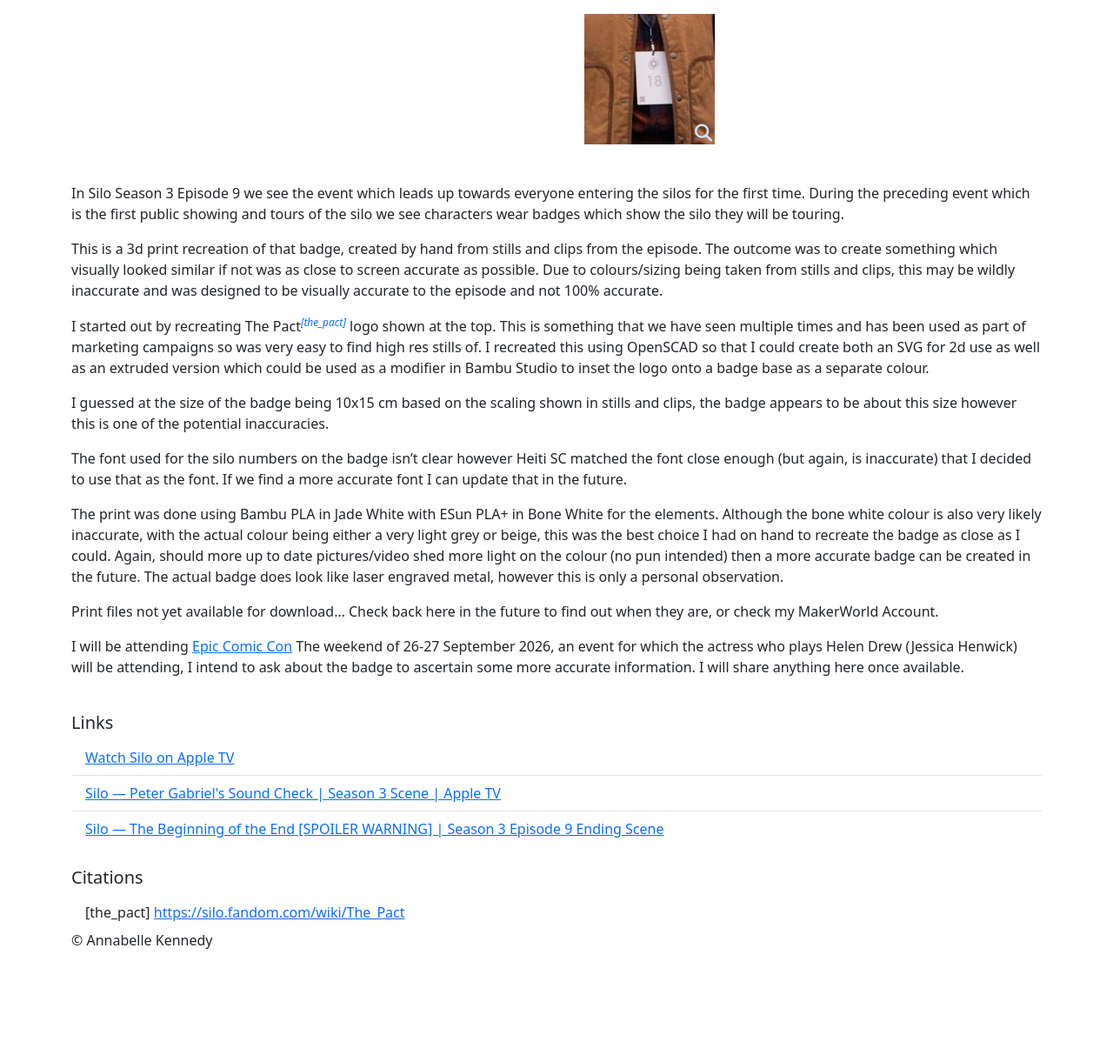
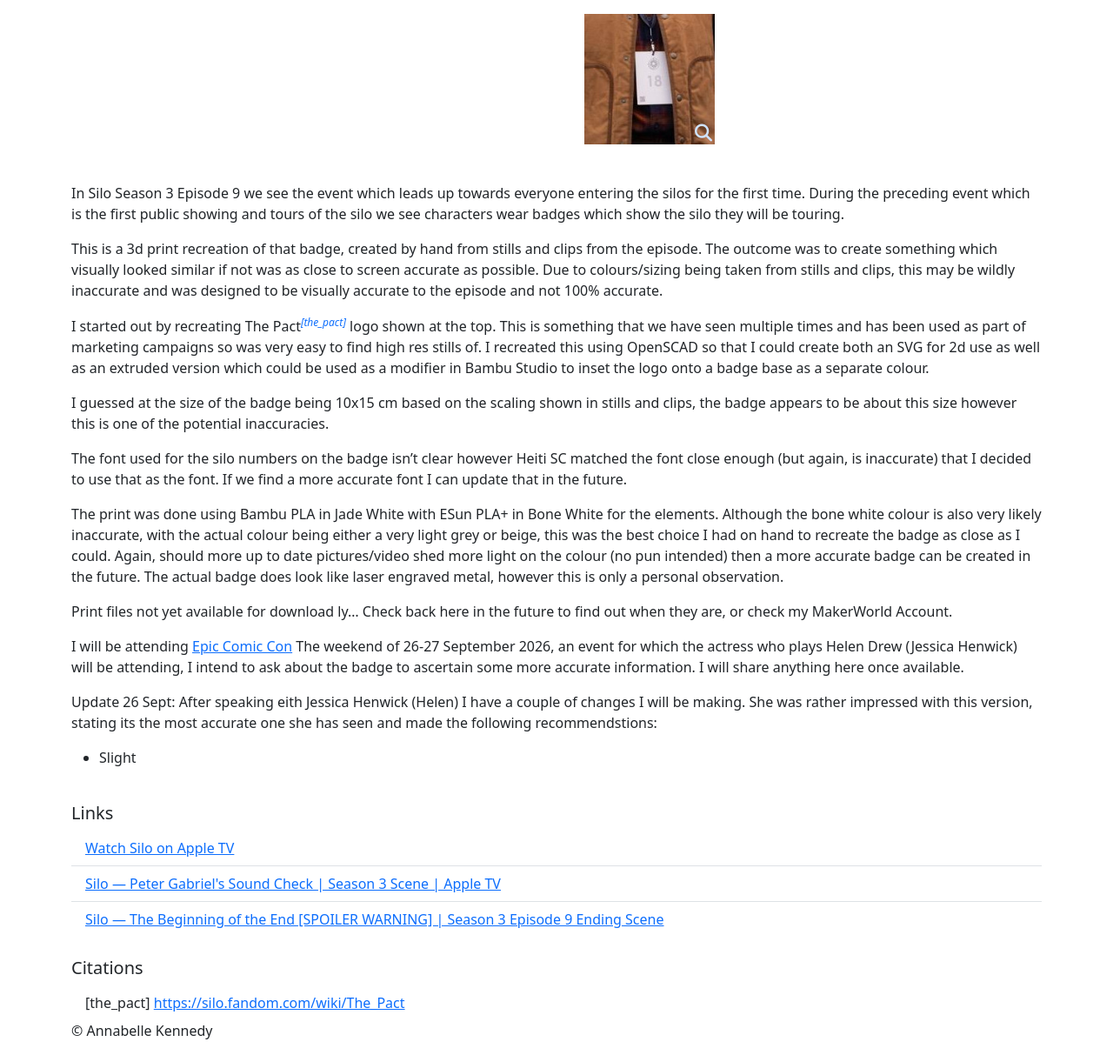
Before and after one commit to queekusme/queekusme.github.com, a Jekyll site: the page built from _projects/silo_tour_badge.md, in a window 1280 px wide, cut to the strip 254-1467 px from the top of the page. Shown: the whole strip at 87% size. Built offline with Jekyll 4.4.1, drawn with Linux system fonts in a browser that asks for light colours; before the commit the page ends 1363 px from its top, so only the background shows below that.

Commit message:
Update silo_tour_badge.md

```diff
--- a/_projects/silo_tour_badge.md
+++ b/_projects/silo_tour_badge.md
@@ -33,6 +33,9 @@ The font used for the silo numbers on the badge isn't clear however Heiti SC mat
 
 The print was done using Bambu PLA in Jade White with ESun PLA+ in Bone White for the elements. Although the bone white colour is also very likely inaccurate, with the actual colour being either a very light grey or beige, this was the best choice I had on hand to recreate the badge as close as I could. Again, should more up to date pictures/video shed more light on the colour (no pun intended) then a more accurate badge can be created in the future. The actual badge does look like laser engraved metal, however this is only a personal observation.
 
-Print files not yet available for download... Check back here in the future to find out when they are, or check my MakerWorld Account.
+Print files not yet available for download ly... Check back here in the future to find out when they are, or check my MakerWorld Account.
 
 I will be attending [Epic Comic Con](https://www.forthefans.uk/) The weekend of 26-27 September 2026, an event for which the actress who plays Helen Drew (Jessica Henwick) will be attending, I intend to ask about the badge to ascertain some more accurate information. I will share anything here once available.
+
+Update 26 Sept: After speaking eith Jessica Henwick (Helen) I have a couple of changes I will be making. She was rather impressed with this version, stating its the most accurate one she has seen and made the following recommendstions:
+- Slight
```
